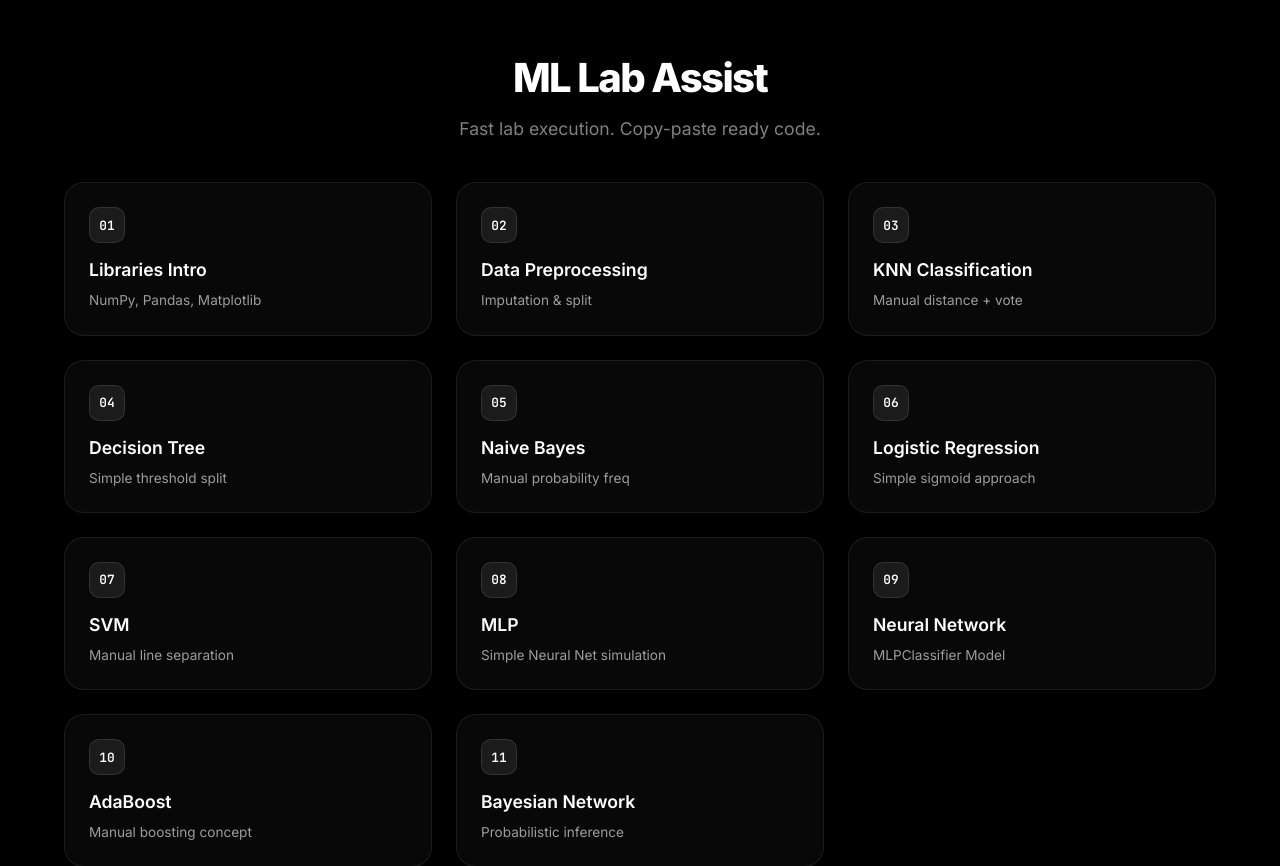
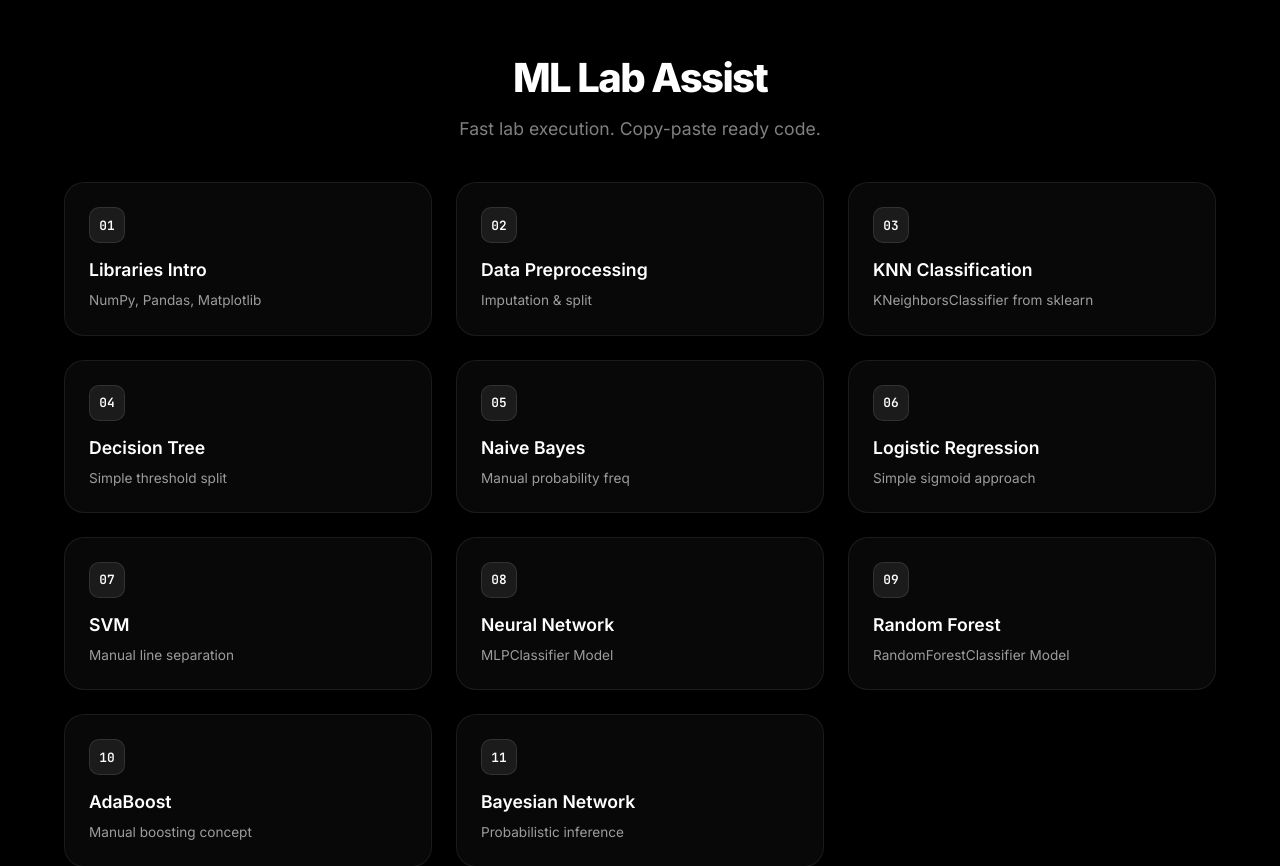
Before and after one commit to sasikiransrinivasdulla/MLCSTINT, a React (Vite) app: page / in a window 1280 px wide. Shown: the top 866 px of the page. Built offline with nearby package versions, Linux system fonts and the light colour scheme.

Commit message:
Changes for Exp 9

```diff
--- a/src/data/experiments.js
+++ b/src/data/experiments.js
@@ -31,42 +31,28 @@ print(len(Xtr), len(Xte))`,
   {
     id: 3,
     title: "KNN Classification",
-    subtitle: "Manual distance + vote",
-    code: `import math
+    subtitle: "KNeighborsClassifier from sklearn",
+    code: `from sklearn.neighbors import KNeighborsClassifier
+from sklearn.metrics import accuracy_score
 
-x = [[1,2],[2,3],[3,3],[6,5]]
-y = [0, 0, 0, 1]
-t = [2, 2]
+data = [[1, 2], [2, 3], [3, 3], [6, 5], [7, 8], [8, 8]]
+labels = [0, 0, 0, 1, 1, 1]
 
-d = []
+test_data = [[2, 2], [7, 7]]
+test_labels = [0, 1]
 
-# Step 1: Calculate all distances
-for i in range(len(x)):
-    pt = x[i]
-    dx = pt[0] - t[0]
-    dy = pt[1] - t[1]
+for k in range(1, 4):
+    model = KNeighborsClassifier(n_neighbors=k)
 
-    sq_dist = (dx * dx) + (dy * dy)
-    dist = math.sqrt(sq_dist)
+    model.fit(data, labels)
+    preds = model.predict(test_data)
 
-    d.append((dist, y[i]))
+    acc = accuracy_score(test_labels, preds)
 
-# Step 2: Sort neighbors
-d.sort()
-
-# Step 3: Predict for different k values
-for k in range(1, 4):
-    n_labels = []
-
-    for i in range(k):
-        n_labels.append(d[i][1])
-
-    # Find majority vote
-    res = max(set(n_labels), key=n_labels.count)
-    print(f"k={k} → class={res}")`,
-    output: `k=1 → class=0
-k=2 → class=0
-k=3 → class=0`
+    print(f"K={k} → Accuracy: {acc * 100:.1f}%")`,
+    output: `K=1 → Accuracy: 100.0%
+K=2 → Accuracy: 100.0%
+K=3 → Accuracy: 100.0%`
   },
   {
     id: 4,
@@ -221,49 +207,15 @@ for i in range(len(x)):
   },
   {
     id: 8,
-    title: "MLP",
-    subtitle: "Simple Neural Net simulation",
-    code: `x = [1, 2, 3, 4]
-y = [0, 0, 1, 1]
-
-w1 = 1.5
-w2 = 2.0
-t = 5.0
-
-hid = []
-out = []
-preds = []
-
-for i in range(len(x)):
-    hid.append(x[i] * w1)
-
-for i in range(len(hid)):
-    out.append(hid[i] * w2)
-
-for i in range(len(out)):
-    if out[i] > t:
-        preds.append(1)
-    else:
-        preds.append(0)
-
-for i in range(len(x)):
-    print(f"x={x[i]} → {preds[i]}")`,
-    output: `x=1 → 0
-x=2 → 0
-x=3 → 1
-x=4 → 1`
-  },
-  {
-    id: 9,
     title: "Neural Network",
     subtitle: "MLPClassifier Model",
     code: `from sklearn.neural_network import MLPClassifier
 
-data = [[0, 0], [1, 1], [2, 2], [3, 3]]
+data = [[0, 0], [1, 1], [0, 1], [1, 0]]
 labels = [0, 0, 1, 1]
-test_data = [[0.5, 0.5], [2.5, 2.5]]
+test_data = [[0, 0], [0, 1]]
 
-model = MLPClassifier(hidden_layer_sizes=(2,), max_iter=1000)
+model = MLPClassifier(hidden_layer_sizes=(4,), max_iter=2000)
 
 model.fit(data, labels)
 
@@ -271,17 +223,43 @@ preds = []
 
 for i in range(len(test_data)):
     test_pt = [test_data[i]]
-
-    pred_class = model.predict(test_pt)
-
-    preds.append(pred_class[0])
+    pred_val = model.predict(test_pt)
+    preds.append(pred_val[0])
 
 for i in range(len(test_data)):
-    pt_val = test_data[i]
+    val = test_data[i]
     ans = preds[i]
-    print(f"data={pt_val} → {ans}")`,
-    output: `data=[0.5, 0.5] → 0
-data=[2.5, 2.5] → 1`
+    print(f"data={val} → {ans}")`,
+    output: `data=[0, 0] → 0
+data=[0, 1] → 1`
+  },
+  {
+    id: 9,
+    title: "Random Forest",
+    subtitle: "RandomForestClassifier Model",
+    code: `from sklearn.ensemble import RandomForestClassifier
+
+data = [[1, 2], [2, 3], [6, 7], [7, 8]]
+labels = [0, 0, 1, 1]
+test_data = [[2, 2], [6, 8]]
+
+model = RandomForestClassifier(n_estimators=10, random_state=42)
+
+model.fit(data, labels)
+
+preds = []
+
+for i in range(len(test_data)):
+    test_pt = [test_data[i]]
+    pred_val = model.predict(test_pt)
+    preds.append(pred_val[0])
+
+for i in range(len(test_data)):
+    val = test_data[i]
+    ans = preds[i]
+    print(f"data={val} → {ans}")`,
+    output: `data=[2, 2] → 0
+data=[6, 8] → 1`
   },
   {
     id: 10,
```
